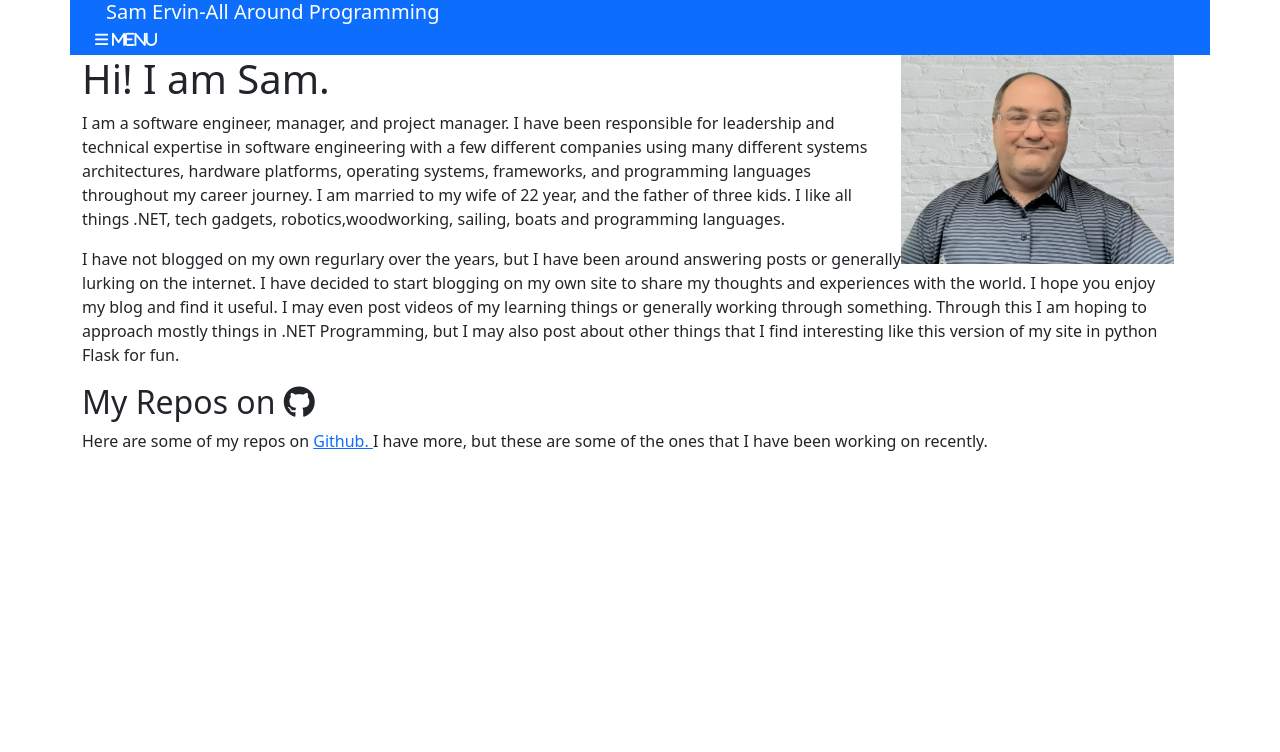
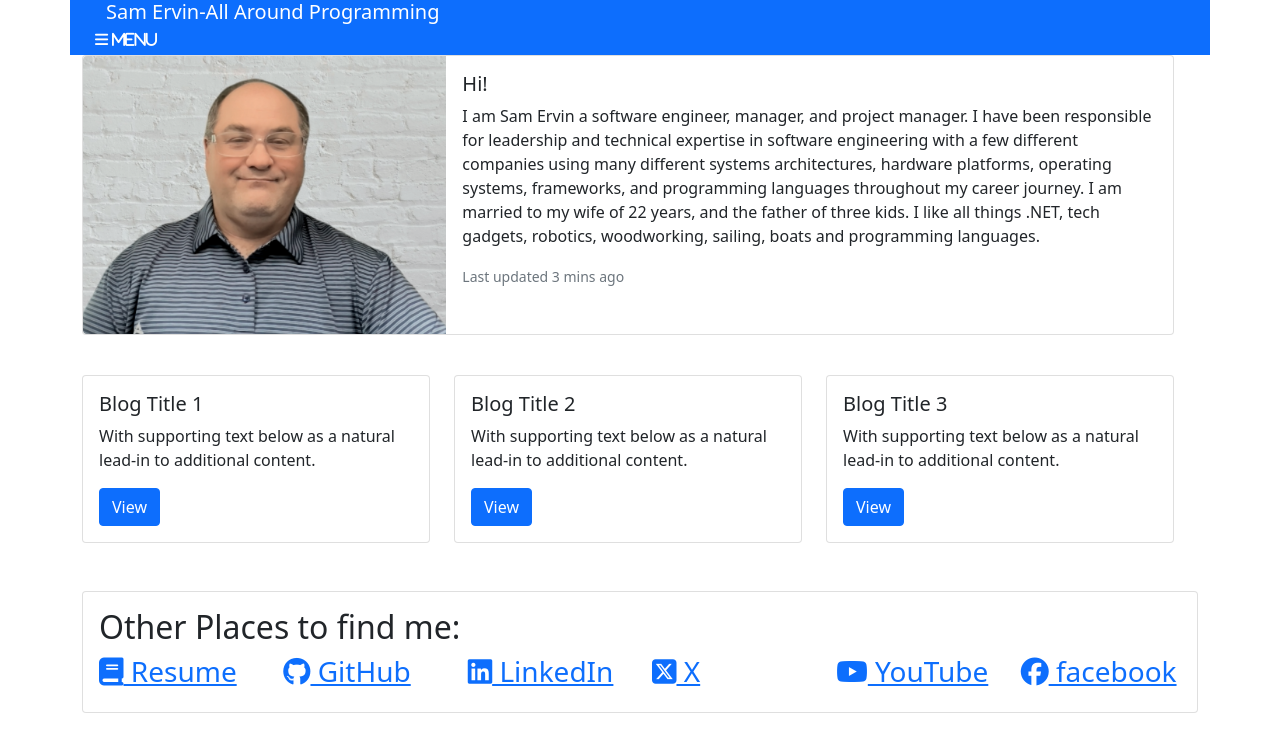
Before and after one commit to samuelervin/samwebsite_py, a Flask app: page / in a window 1280 px wide. Shown: the top 752 px of the page. Run offline with Flask 3, Linux system fonts and the light colour scheme.

Commit message:
Style changes and laying out Blog frameworks pages.

```diff
--- /dev/null
+++ b/blog.py
@@ -0,0 +1,5 @@
+import numpy as np
+import pandas as pd
+
+def get_blogs():
+    return pd.read_csv('data/blogs.csv')
--- a/templates/base.html
+++ b/templates/base.html
@@ -74,6 +74,49 @@
       </div>
       </div>
     </div>
+    <br>
+    <br>
+    <div class="card">
+      <div class="card-body">
+        <h2>Other Places to find me:</h2>
+
+    <div class="row">
+      <div class="col">
+        <h3>
+          <a href="{{ url_for('resume')}}" target="_blank"><i class="fa-solid fa-book"></i> Resume</a
+          >
+        </h3>
+      </div>
+      <div class="col">
+        <h3>
+          <a href="https://github.com/samuelervin?tab=repositories" target="_blank"><i class="fa-brands fa-github"></i> GitHub</a>
+        </h3>
+      </div>
+      <div class="col">
+        <h3>
+          <a href="https://www.linkedin.com/in/samuelervin/" target="_blank"> <i class="fa-brands fa-linkedin"></i> LinkedIn</a>
+        </h3>
+      </div>
+      <div class="col">
+        <h3>
+          <a href="https://x.com/Oakking1225" target="_blank"><i class="fa-brands fa-square-x-twitter"></i> X </a>
+        </h3>
+      </div>
+      <div class="col">
+        <h3>
+          <a href="https://www.youtube.com/@Oakking0i812" target="_blank"> <i class="fa-brands fa-youtube"></i> YouTube</a>
+        </h3>
+      </div>
+      <div class="col">
+        <h3>
+          <a href="https://www.facebook.com/samuel.ervin" target="_blank"><i class="fa-brands fa-facebook"></i> facebook</a>
+        </h3>
+      </div>
+    </div>
+      </div>
+    </div>
+
+
 
 </div>
 
--- a/templates/home.html
+++ b/templates/home.html
@@ -3,39 +3,56 @@
 {% block title %} Home {% endblock %}
 
 {% block content %}
-<img
-src="{{ url_for('static', filename='sme.png') }}"
-alt="Sam Ervin"
-class="img-fluid float-end self-portrait"
-/>
-<h1>Hi! I am Sam.</h1>
-<p>
-  I am a software engineer, manager, and project manager. I have been
-  responsible for leadership and technical expertise in software engineering
-  with a few different companies using many different systems architectures,
-  hardware platforms, operating systems, frameworks, and programming languages
-  throughout my career journey. I am married to my wife of 22 year, and the father of three kids.
-   I like all things .NET, tech gadgets, robotics,woodworking, sailing, boats and programming languages.
-</p>
 
-<p>
-  I have not blogged on my own regurlary over the years, but I have been around
-  answering posts or generally lurking on the internet. I have decided to start
-  blogging on my own site to share my thoughts and experiences with the world. I
-  hope you enjoy my blog and find it useful. I may even post videos of my
-  learning things or generally working through something. Through this I am
-  hoping to approach mostly things in .NET Programming, but I may also post
-  about other things that I find interesting like this version of my site in
-  python Flask for fun.
-</p>
+<div class="card mb-3">
+  <div class="row g-0">
+    <div class="col-md-4">
+      <img
+      src="{{ url_for('static', filename='sme.png') }}"
+      alt="Sam Ervin"
+      class="img-fluid rounded-start"
+      />
+    </div>
+    <div class="col-md-8">
+      <div class="card-body">
+        <h5 class="card-title">Hi!</h5>
+        <p class="card-text">   I am Sam Ervin a software engineer, manager, and project manager. I have been responsible for leadership and technical expertise in software engineering with a few different companies using many different systems architectures, hardware platforms, operating systems, frameworks, and programming languages throughout my career journey. I am married to my wife of 22 years, and the father of three kids. I like all things .NET, tech gadgets, robotics, woodworking, sailing, boats and programming languages.
+          <p class="card-text"><small class="text-muted">Last updated 3 mins ago</small></p>
+      </div>
+    </div>
+  </div>
+</div>
+<br>
+<div class="row">
+  <div class="col-sm-4">
+    <div class="card">
+      <div class="card-body">
+        <h5 class="card-title">Blog Title 1</h5>
+        <p class="card-text">With supporting text below as a natural lead-in to additional content.</p>
+        <a href="#" class="btn btn-primary">View </a>
+      </div>
+    </div>
+  </div>
+  <div class="col-sm-4">
+    <div class="card">
+      <div class="card-body">
+        <h5 class="card-title">Blog Title 2</h5>
+        <p class="card-text">With supporting text below as a natural lead-in to additional content.</p>
+        <a href="#" class="btn btn-primary">View</a>
+      </div>
+    </div>
+  </div>
+  <div class="col-sm-4">
+    <div class="card">
+      <div class="card-body">
+        <h5 class="card-title">Blog Title 3</h5>
+        <p class="card-text">With supporting text below as a natural lead-in to additional content.</p>
+        <a href="#" class="btn btn-primary">View</a>
+      </div>
+    </div>
+  </div>
+</div>
 
-<h2>My Repos on <i class="fa-brands fa-github"></i></h2>
-<p>
-  Here are some of my repos on
-  <a href="https://github.com/samuelervin?tab=repositories" target="_blank">
-    Github.
-  </a>
-  I have more, but these are some of the ones that I have been working on
-  recently.
-</p>
+
+
 {% endblock %}
```
Also changed, not shown: junk.txt (+47 -0 lines), templates/about.html (+19 -35 lines), static/sme.jpg (added).
